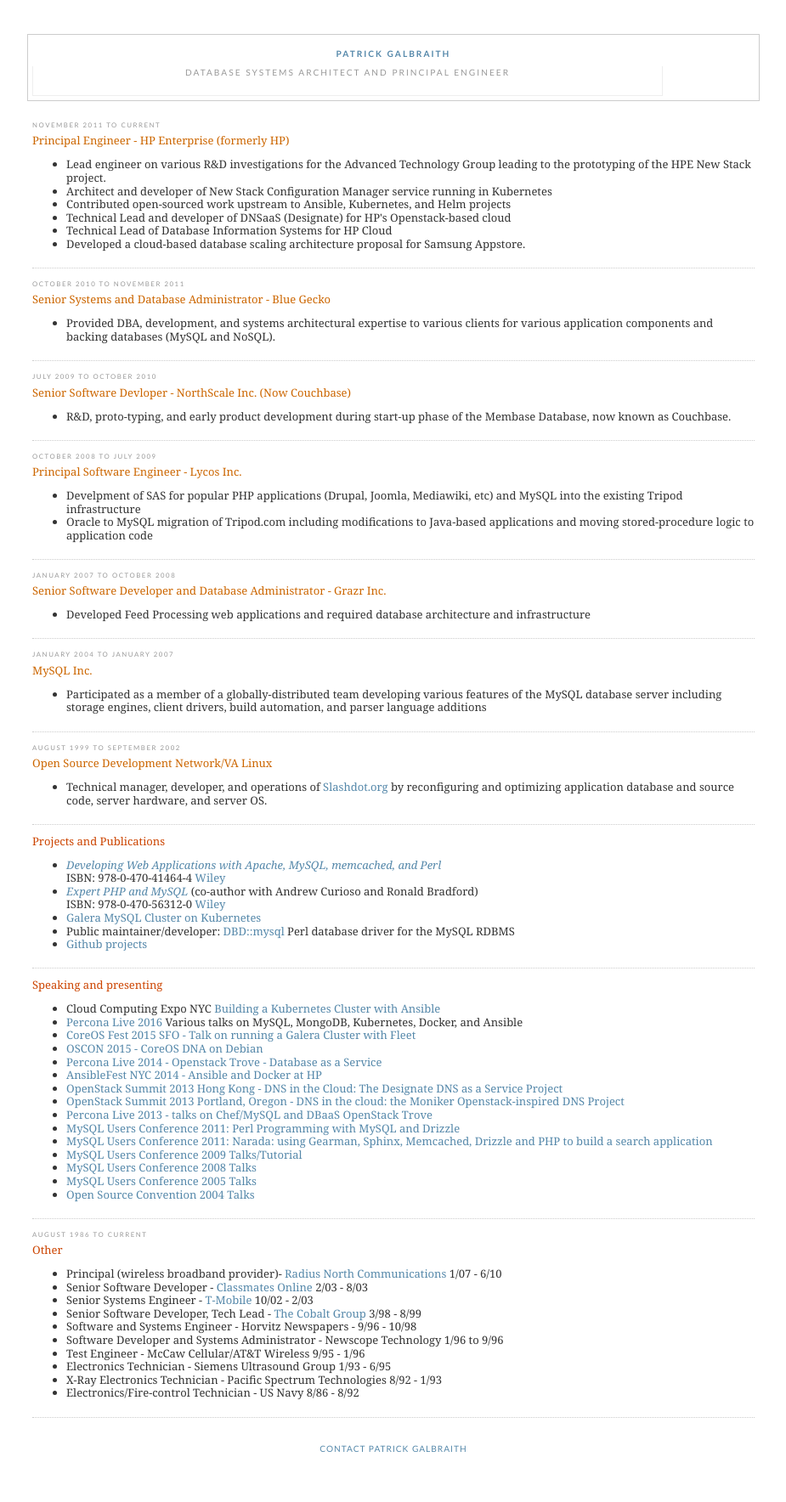
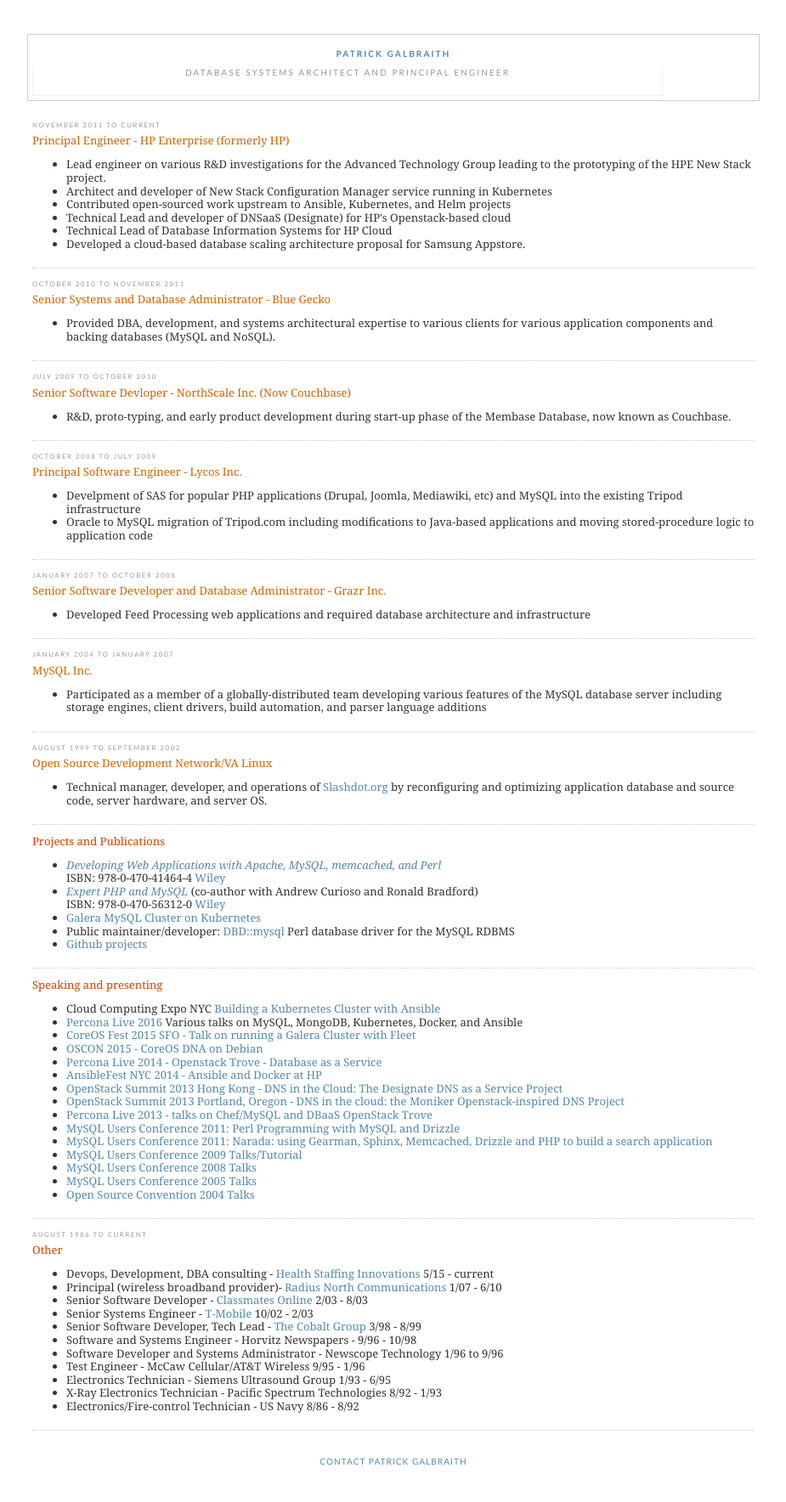
Before and after one commit to CaptTofu/patg.net, a Jekyll site: the page resume_2page.html, which Jekyll copies as it is, in a window 1280 px wide. Shown: the whole page at 85% size, without its empty margins (177-1102 px from the left). Built offline with Jekyll 4.4.1, drawn with Linux system fonts in a browser that asks for light colours.

Commit message:
Added HSI

```diff
--- a/resume_2page.html
+++ b/resume_2page.html
@@ -328,6 +328,7 @@
                             <h3 class="post-title">Other</h3>
                             <div class="post-body">
                                 <ul>
+                                    <li>Devops, Development, DBA consulting - <a href="http://www.healthjobsnationwide.com">Health Staffing Innovations</a> 5/15 - current</li>
                                     <li>Principal (wireless broadband provider)- <a href="http://www.radiusnorth.com">Radius North Communications</a> 1/07 - 6/10</li>
                                     <li>Senior Software Developer - <a href="http://www.classmates.com">Classmates Online</a> 2/03 - 8/03</li>
                                     <li>Senior Systems Engineer - <a href="http://www.t-mobile.com">T-Mobile</a> 10/02 - 2/03</li>
```
